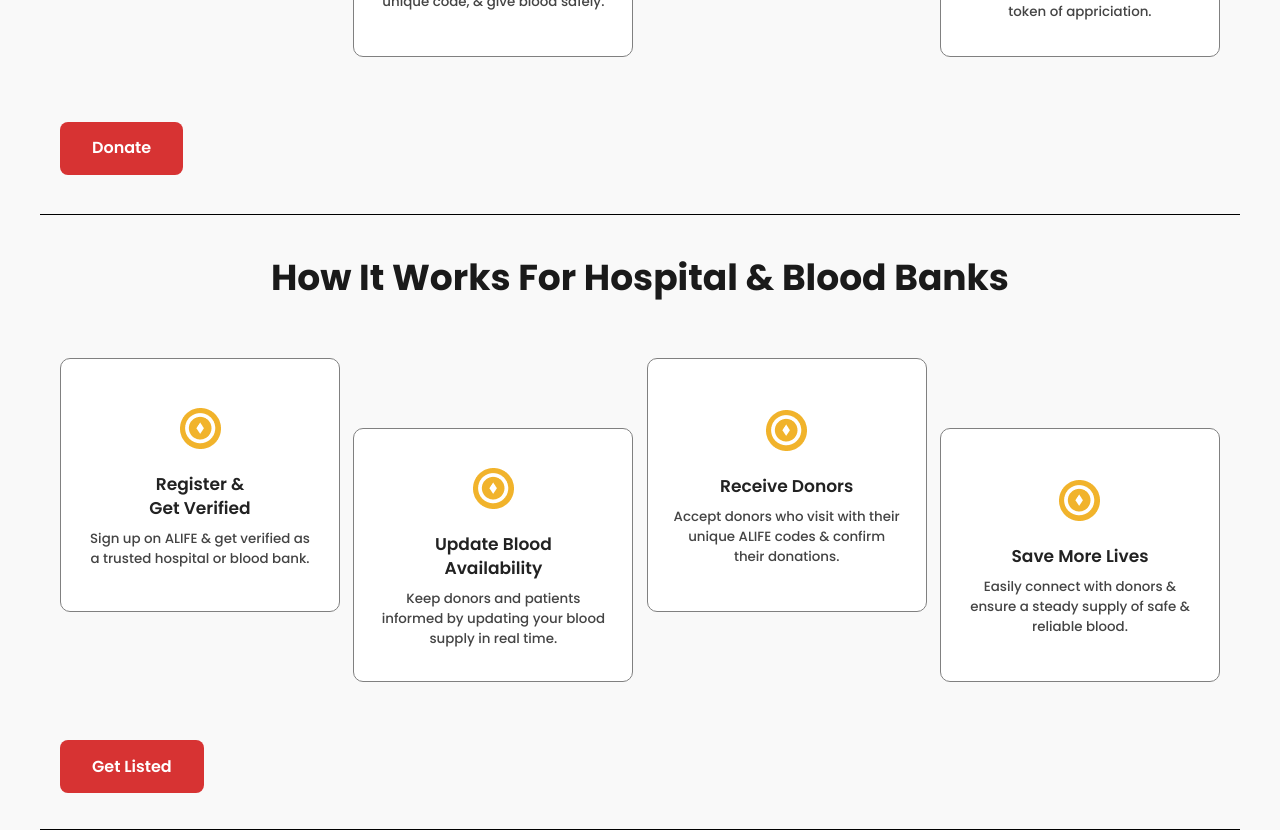
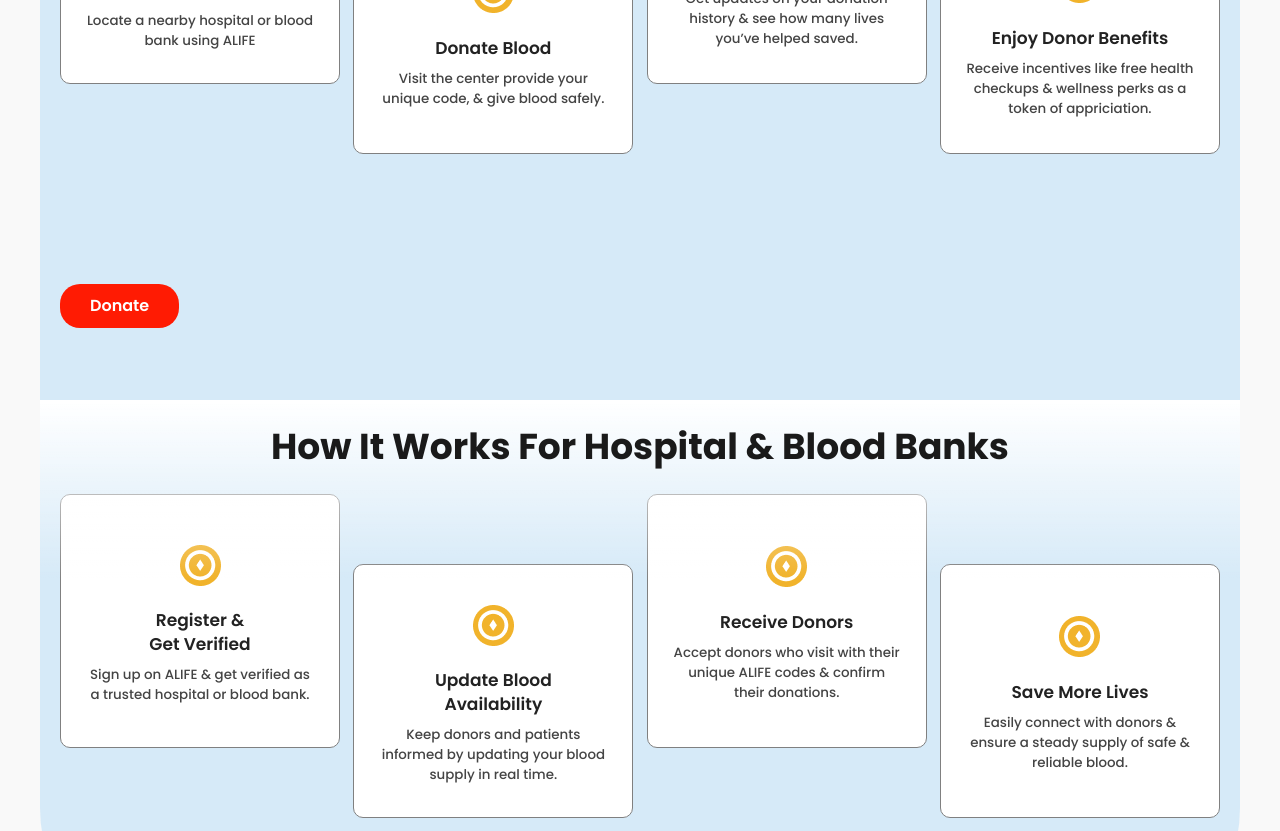
Before and after one commit to ALife-connect/Alife, a React (Vite) app: page /howitworks in a window 1280 px wide. Shown: the part 1280-2111 px from the top of the page. Built offline with nearby package versions, Linux system fonts and the light colour scheme; no server answers.

Commit message:
Adjustment was made from feedback

```diff
--- a/src/Adio/Howitworks.jsx
+++ b/src/Adio/Howitworks.jsx
@@ -5,11 +5,11 @@ import { useSelector } from "react-redux";
 
 const Howitworks = () => {
   const nav = useNavigate()
-  const user = useSelector((state)=> state.token)
+  const user = useSelector((state) => state.token)
 
   return (
     <>
-      <div>
+      <div className="howitworks-cnt-body">
         <section className="lifelink-Howitworks-first-section">
           <div className="lifelink-text">
             <h2>Saving Lives, Made <br /> Simple</h2>
@@ -34,70 +34,71 @@ const Howitworks = () => {
           </div>
         </section>
 
-
+        <div className="hospital-steps-cnt-1">
           <section className="hospital-steps">
             <h2 className="section-title">HOW IT WORKS FOR DONORS</h2>
 
             <div className="steps-container">
               <div className="step-boxes step-1">
-              <div className="icon"><img src="images/Group.png"/></div>
+                <div className="icon"><img src="images/Group.png" /></div>
                 <h3>Find a Donation <br /> Center</h3>
-              <p>Locate a nearby verified hospital or blood bank using ALIFE</p>
+                <p>Locate a nearby hospital or blood bank using ALIFE</p>
               </div>
 
               <div className="step-boxes step-2">
-              <div className="icon"><img src="images/Group.png"/></div>
+                <div className="icon"><img src="images/Group.png" /></div>
                 <h3>Donate Blood</h3>
                 <p>Visit the center provide your unique code, & give blood safely.</p>
               </div>
 
               <div className="step-boxes step-3">
-              <div className="icon"><img src="images/Group.png"/></div>
+                <div className="icon"><img src="images/Group.png" /></div>
                 <h3>Track Your Impact</h3>
                 <p>Get updates on your donation history & see how many lives you’ve helped saved.</p>
               </div>
 
               <div className="step-boxes step-4">
-              <div className="icon"><img src="images/Group.png"/></div>
+                <div className="icon"><img src="images/Group.png" /></div>
                 <h3>Enjoy Donor Benefits</h3>
                 <p>Receive incentives like free health checkups & wellness perks as a token of appriciation.</p>
               </div>
             </div>
 
-          <button className="cta-btn" onClick={()=> nav(`${user? "/dashboard" : "/donorssignup"}`)}>Donate</button>
+            <button className="cta-btn1" onClick={() => nav(`${user ? "/dashboard" : "/donorssignup"}`)}>Donate</button>
           </section>
 
+        </div>
 
-        <section className="hospital-steps">
+        <section className="hospital-steps-cnt">
           <h2 className="section-title">How It Works For Hospital & Blood Banks</h2>
 
           <div className="steps-container">
             <div className="step-boxes step-1">
-              <div className="icon"><img src="images/Group.png"/></div>
+              <div className="icon"><img src="images/Group.png" /></div>
               <h3>Register &<br />Get Verified</h3>
               <p>Sign up on ALIFE & get verified as a trusted hospital or blood bank.</p>
             </div>
 
             <div className="step-boxes step-2">
-              <div className="icon"><img src="images/Group.png"/></div>
+              <div className="icon"><img src="images/Group.png" /></div>
               <h3>Update Blood<br />Availability</h3>
               <p>Keep donors and patients informed by updating your blood supply in real time.</p>
             </div>
 
             <div className="step-boxes step-3">
-              <div className="icon"><img src="images/Group.png"/></div>
+              <div className="icon"><img src="images/Group.png" /></div>
               <h3>Receive Donors</h3>
               <p>Accept donors who visit with their unique ALIFE codes & confirm their donations.</p>
             </div>
 
             <div className="step-boxes step-4">
-              <div className="icon"><img src="images/Group.png"/></div>
+              <div className="icon"><img src="images/Group.png" /></div>
               <h3>Save More Lives</h3>
               <p>Easily connect with donors & ensure a steady supply of safe & reliable blood.</p>
             </div>
           </div>
 
-          <button className="cta-btn" onClick={()=> nav(`${user? "/dashboard" : "/hospitalsignup"}`)}>Get Listed</button>
+          <button className="cta-btn2" onClick={() => nav(`${user ? "/dashboard" : "/hospitalsignup"}`)}>Get Listed</button>
         </section>
 
         <section className="why-it-matters">
--- a/src/Adio/howitworks.css
+++ b/src/Adio/howitworks.css
@@ -1,14 +1,17 @@
+.howitworks-cnt-body{
+  /* padding-bottom: 50px; */
+}
 .lifelink-Howitworks-first-section {
   height: 100vh;
   display: flex;
   flex-direction: row;
   justify-content: space-between;
   align-items: center;
-  padding: 4rem 2rem;
+  /* padding: 10rem 0rem; */
   max-width: 1200px;
   margin: 0 auto;
   gap: 2rem;
-  border-bottom: 1px solid black;
+
 }
 
 .lifelink-text {
@@ -71,17 +74,67 @@
 
 
 .hospital-steps {
-  height: 615.11px;
+  height: 100vh;
+  background:#d6eaf8;
   padding: 20px;
   max-width: 1200px;
   margin: 0 auto;
   display: flex;
+   border-top-left-radius: 150px;
+   border-top-right-radius: 150px;
   flex-direction: column;
   justify-content: space-around;
-  border-bottom: 1px solid black;
+
+}
+
+.hospital-steps-cnt {
+  height: auto;
+  background:#d6eaf8;
+  padding: 20px;
+  max-width: 1200px;
+  margin: 0 auto;
+  display: flex;
+  border-bottom-left-radius: 150px;
+  border-bottom-right-radius: 150px;
+  flex-direction: column;
+  justify-content: space-around;
+  position: relative;
+  overflow: visible;
+}
+
+.hospital-steps::after {
+  content: "";
+  position: absolute;
+  top: 0;
+  left: 0;
+  width: 100%;
+  /* height: 180px;  */
+  background: linear-gradient(to top, #ffffff 0%, rgba(255, 255, 255, 0) 100%);
+  z-index: 1;
+  pointer-events: none;
+}
+
+
+.hospital-steps-cnt{
+  position: relative;
+  overflow: hidden;
+}
+
+.hospital-steps-cnt::before {
+  content: "";
+  position: absolute;
+  top: 0;
+  left: 0;
+  width: 100%;
+  height: 180px;
+  background:linear-gradient(to bottom, #ffffff 0%, rgba(255, 255, 255, 0) 100%);
+  pointer-events: none;
+  z-index: 1;
 }
 
 .section-title {
+  position: relative;
+  z-index: 3;
   font-size: 1.75rem;
   font-weight: 800;
   color: #1a1a1a;
@@ -152,23 +205,39 @@
   font-weight: 500;
 }
 
-.cta-btn {
-  background-color: #d73333;
+.cta-btn1 {
+  background-color: #FF1B03;
   color: white;
-  padding: 0.9rem 2rem;
+  padding: 10px 30px;
   border: none;
-  border-radius: 8px;
+  border-radius: 20px;
   font-weight: 600;
   cursor: pointer;
   width: max-content;
   transition: background-color 0.3s ease;
 }
 
-.cta-btn:hover {
+.cta-btn1:hover {
+  background-color: #b92b2b;
+}
+.cta-btn2 {
+  background-color: #FF1B03;
+  color: white;
+  padding: 10px 30px;
+  border: none;
+  border-radius: 20px;
+  font-weight: 600;
+  cursor: pointer;
+  width: max-content;
+  transition: background-color 0.3s ease;
+  margin-bottom: 50px;
+}
+
+.cta-btn2:hover {
   background-color: #b92b2b;
 }
 
-.hospital-steps .cta-btn {
+.hospital-steps .cta-btn2 {
   display: inline-block;
 }
 
@@ -242,32 +311,6 @@
 
 
 
-
-
-
-@media (max-width: 900px) {
-  .hospital-steps {
-    height: auto;
-  }
-
-  .steps-container {
-    flex-direction: column;
-    align-items: center;
-    gap: 2rem;
-  }
-
-  .step-boxes {
-    width: 100%;
-    max-width: 100%;
-    transform: none !important;
-  }
-
-  .cta-btn {
-    width: 100%;
-    text-align: center;
-  }
-}
-
 @media (max-width: 1024px) {
   .lifelink-Howitworks-first-section {
     flex-direction: column;
@@ -283,7 +326,106 @@
   }
 }
 
+@media (max-width: 900px) {
 
+
+  .hospitla-steps-cnt,
+  .hospital-steps {
+    height: 100%;
+    background-color: white;
+    padding: 40px 20px;
+  }
+
+  .section-title {
+    font-size: 20px;
+    padding-top: 20px;
+    text-align: center;
+  }
+
+
+  .lifelink-Howitworks-first-section {
+    flex-direction: column;
+    text-align: center;
+    gap: 2rem;
+    height: auto;
+  }
+
+  .lifelink-text h2 {
+    font-size: 20px;
+    margin-top: 10px;
+  }
+
+  .lifelink-text p {
+    font-size: 15px;
+    text-align: center;
+
+  }
+
+  .lifelink-images img {
+    width: 180px;
+
+  }
+
+  .img-front {
+    width: 180px;
+    transform: translateY(-20%);
+  }
+
+
+  .steps-container {
+    display: flex;
+    flex-direction: column;
+    align-items: center;
+    gap: 1.5rem;
+  }
+
+  .step-boxes {
+    width: 100%;
+    max-width: 500px;
+    transform: none !important;
+  }
+
+  .cta-btn {
+    width: 100%;
+    text-align: center;
+  }
+
+
+  .why-it-matters {
+    display: flex;
+    flex-direction: column;
+    align-items: center;
+  }
+
+
+  .cards {
+    display: flex;
+    flex-direction: column;
+    align-items: center;
+    gap: 20px;
+    width: 100%;
+    margin: 0 auto;
+  }
+
+  .card {
+    width: 90%;
+    max-width: 500px;
+    height: 400px;
+    background-size: cover;
+    background-position: center;
+
+  }
+
+  .card-1,
+  .card-2,
+  .card-3 {
+    padding: 25px 15px;
+  }
+}
+
+
+
+/*
 @media (max-width: 480px) {
   .section-title {
     font-size: 20px;
@@ -341,11 +483,11 @@
     background-size: contain;
     background-position: center;
   }
-}
+} */
 
 
 
-@media (max-width: 379px) {
+/* @media (max-width: 379px) {
   .lifelink-text p {
     font-size: 10px;
     text-align: center;
@@ -364,4 +506,4 @@
   .lifelink-images img {
     width: 130px;
   }
-}
+} */
--- a/src/Davidson/WhyUs.jsx
+++ b/src/Davidson/WhyUs.jsx
@@ -17,7 +17,7 @@ const WhyUs = () => {
           <div className="icon">
             <img src="/images/Group.png" alt="" />
           </div>
-          <h3>Verified & Trusted Network</h3>
+          <h3>Trusted Network</h3>
           <p>We partner only with accredited hospital and blood banks...</p>
         </div>
 
--- a/src/Davidson/pages/BeaHero.jsx
+++ b/src/Davidson/pages/BeaHero.jsx
@@ -29,7 +29,7 @@ const BeaHero = () => {
       </div>
       <div className='safty-cnt'>
         <img src="/images/svg.png" alt="" />
-        <p className='cta-footer'>100% Safty & Verified • Free Health Screening • Track Your Impact</p>
+        <p className='cta-footer'>100% Safty • Free Health Screening • Track Your Impact</p>
       </div>
 
     </section>
--- a/src/components/Benefit/Benefit.css
+++ b/src/components/Benefit/Benefit.css
@@ -128,7 +128,6 @@
     flex-direction: column;
     align-items: center;
     gap: 30px;
-    margin-top: 30px;
   }
 
 
--- a/src/components/Sponsors/Sponsors.jsx
+++ b/src/components/Sponsors/Sponsors.jsx
@@ -5,8 +5,7 @@ const Sponsors = () => {
         <div className='whyuswrapper'>
             <h1>sponsors</h1>
             <div className="sponsorsLogos">
-                <img src="/images/sponsors1.png" alt="sponsors1" />
-                <img src="/images/sponsors2.png" alt="sponsors2" />
+                <img src="/images/The_Curve.jpg" alt="The Curve" />
                 <img src="/images/Kora.png" alt="Kora" />
             </div>
         </div>
--- a/src/components/footer/Footer.jsx
+++ b/src/components/footer/Footer.jsx
@@ -64,7 +64,7 @@ const Footer = () => {
 
       <div className="footer-bottom">
         <p>© 2024 ALIFE. All rights reserved. Saving lives, one drop at a time.</p>
-        <span className="verified"><img src="/images/svg.png" alt="Verified" />Verified by Nigerian Health Authority</span>
+        {/* <span className="verified"><img src="/images/svg.png" alt="Verified" />Nigerian Health Authority</span> */}
       </div>
     </footer>
   );
--- a/src/components/header/Header.jsx
+++ b/src/components/header/Header.jsx
@@ -221,7 +221,7 @@ const Header = () => {
             className="logo-breath"
             data-aos="zoom-in"
           />
-          <h1>ALIVE</h1>
+          <h1>ALIFE</h1>
         </div>
 
         <div className="dashboardHeaderSearchWrapper" data-aos="fade-up"
```
Also changed, not shown: src/Davidson/aboutus.css (+26 -1 lines), src/components/Sponsors/sponsors.css (+3 -5 lines), src/components/dashboardHeader/dashboardHeader.css (+7 -0 lines). Lines whose indentation alone changed are shown as unchanged.
